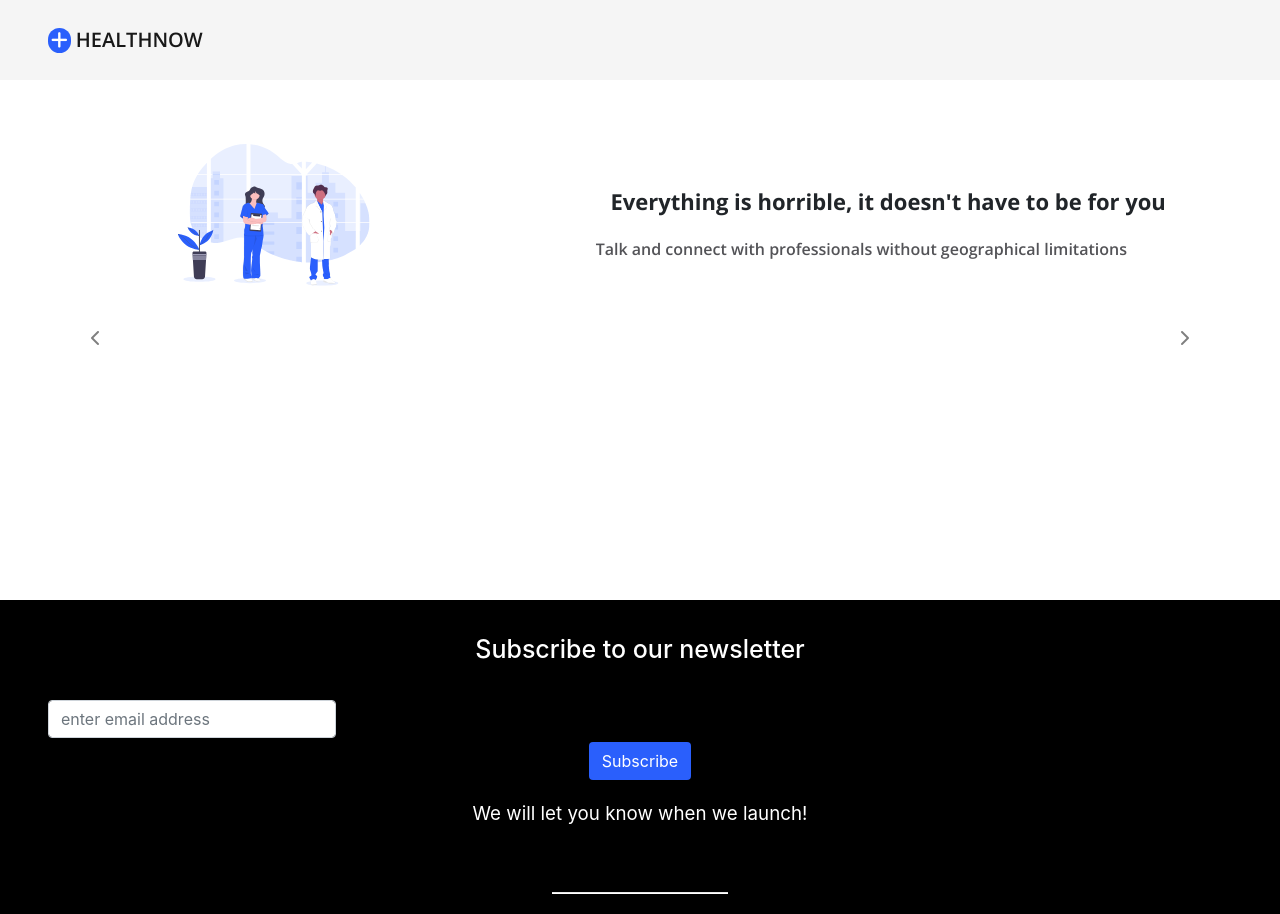
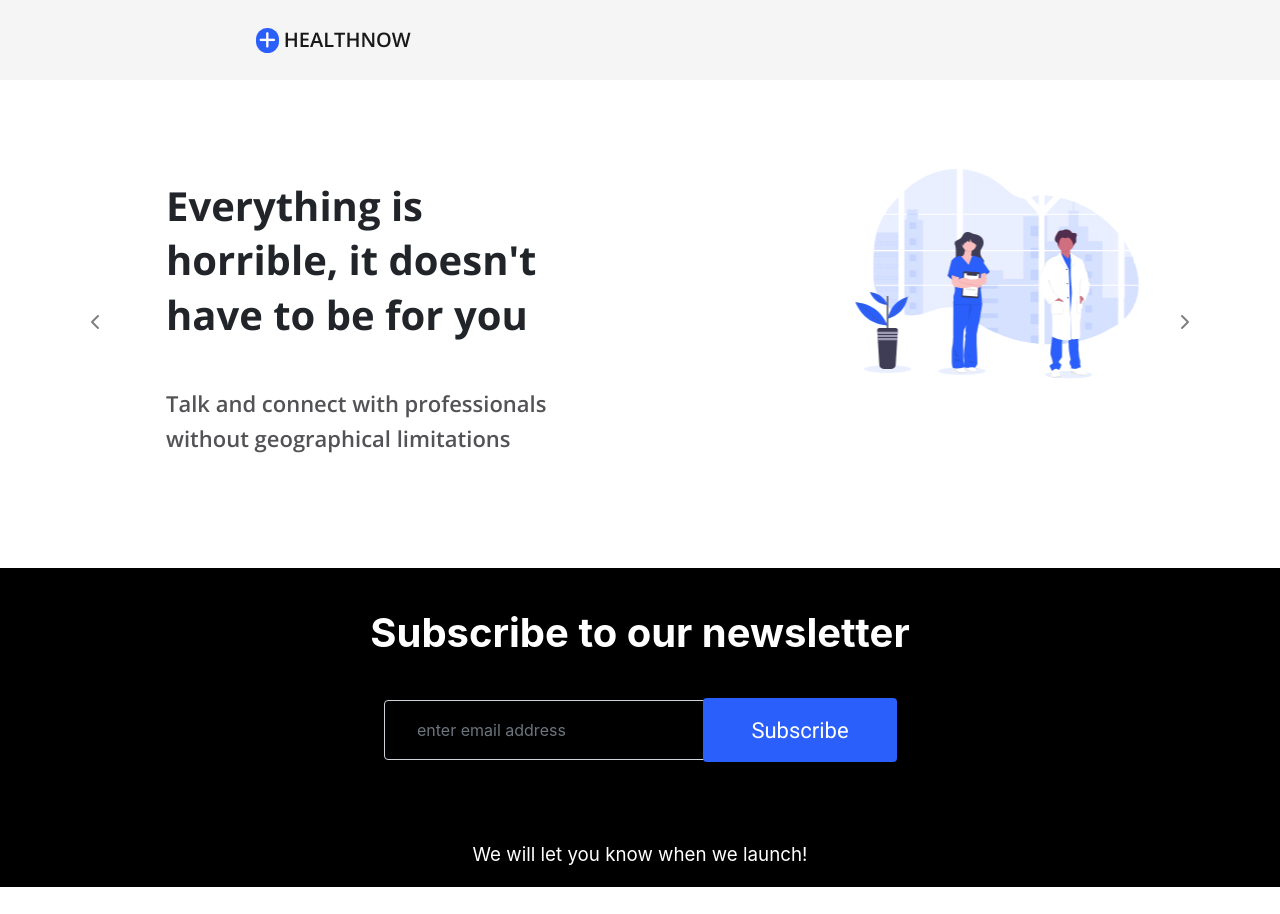
Before and after one commit to Team-Prime/landing-page, a Vue app: page / in a window 1280 px wide. After the commit the page ends 887 px from the top, so only its background shows below. Built offline with nearby package versions, Linux system fonts and the light colour scheme.

Commit message:
Night worker things

```diff
--- a/src/components/Navigation.vue
+++ b/src/components/Navigation.vue
@@ -31,4 +31,12 @@
         padding: 3px;
         font-size: 19px;
     }
+
+    /* Media query for Navigation */
+    @media screen and (min-width: 1025px) {
+         #navbar {
+
+            padding-left: 16rem;
+        }
+    }
 </style>
--- a/src/components/footer.vue
+++ b/src/components/footer.vue
@@ -35,13 +35,13 @@
         margin-bottom: 34.05px;
     }
     input[type="email"] {
-        margin-left: 3rem;
-        width: 18rem;
+        margin: 0 auto;
+        width: 22rem;
     }
     button {
         color: white;
         background: #2A5FFC;
-        margin: 4px 0;
+        margin: 4px auto;
     }
     p {
         color: #FFFFFF;
@@ -55,4 +55,100 @@
         width: 11rem;
         margin-top: 4rem;
     }
+
+    /* Footer 768px media query */
+    @media screen and (min-width: 768px) {
+        .footer {
+            height: 319px;
+            background: black;
+            padding-top: 3rem;
+            text-align: center;
+        }
+
+        h1 {
+            text-align: center;
+            font-size: 40px;
+            color: white;
+            line-height: 34.05px;
+            margin-bottom: 50px;
+            font-weight: 700;
+            font-style: normal;
+        }
+        input[type="email"] {
+            margin: 0 auto;
+            width: 32rem;
+            background: #000000;
+            color: white;
+            padding: 1.8em 2em;
+        }
+        button {
+            position:relative;
+            bottom: 3.9rem;
+            left: 10rem;
+            color: white;
+            background: #2A5FFC;
+            margin: 1px auto;
+            padding: .7em 2.2em;
+            font-family: 'Roboto', sans-serif;
+            font-size: 22px;
+            border: none;
+        }
+        p {
+            color: #FFFFFF;
+            /* margin-top: 1rem; */
+            font-size: 18.75px;
+        }
+        hr {
+            display: none;
+        }
+    }
+
+
+
+    /* Footer 768px media query */
+    @media screen and (min-width: 1025px) {
+        .footer {
+            height: 319px;
+            background: black;
+            padding-top: 3rem;
+            text-align: center;
+        }
+
+        h1 {
+            text-align: center;
+            font-size: 40px;
+            color: white;
+            line-height: 34.05px;
+            margin-bottom: 50px;
+            font-weight: 700;
+            font-style: normal;
+        }
+        input[type="email"] {
+            margin: 0 auto;
+            width: 32rem;
+            background: #000000;
+            color: white;
+            padding: 1.8em 2em;
+        }
+        button {
+            position:relative;
+            bottom: 3.9rem;
+            left: 10rem;
+            color: white;
+            background: #2A5FFC;
+            margin: 1px auto;
+            padding: .7em 2.2em;
+            font-family: 'Roboto', sans-serif;
+            font-size: 22px;
+            border: none;
+        }
+        p {
+            color: #FFFFFF;
+            /* margin-top: 1rem; */
+            font-size: 18.75px;
+        }
+        hr {
+            display: none;
+        }
+    }
 </style>
--- a/src/components/slider.vue
+++ b/src/components/slider.vue
@@ -13,7 +13,7 @@
                         <div class="col-sm-12 col-md-12 col-lg-6">
                             <img src="@/assets/svgs/First.svg" alt="First SVG Illustration" class="img-fluid">
                         </div>
-                        <div class="col-sm-12 col-md-12 col-lg-6">
+                        <div class="col-sm-12 col-md-12 col-lg-6" id="description">
                             <h1>Everything is horrible, it doesn't have to be for you</h1>
                             <p>Talk and connect with professionals without geographical limitations</p>
                         </div>
@@ -24,7 +24,7 @@
                         <div class="col-sm-12 col-md-12 col-lg-6">
                             <img src="@/assets/svgs/second.svg" alt="Second SVG Illustration" class="img-fluid">
                         </div>
-                        <div class="col-sm-12 col-md-12 col-lg-6">
+                        <div class="col-sm-12 col-md-12 col-lg-6" id="description">
                             <h1>Write, discuss and share your story</h1>
                             <p>Share your experience, network and meet new people</p>
                         </div>
@@ -35,7 +35,7 @@
                         <div class="col-sm-12 col-md-12 col-lg-6">
                             <img src="@/assets/svgs/third.svg" alt="Third SVG Illustration" class="img-fluid">
                         </div>
-                        <div class="col-sm-12 col-md-12 col-lg-6">
+                        <div class="col-sm-12 col-md-12 col-lg-6" id="description">
                             <h1>Event and Discussion Board</h1>
                             <p>Create events and discussion boards with friends and professionals</p>
                         </div>
@@ -46,7 +46,7 @@
                         <div class="col-sm-12 col-md-12 col-lg-6">
                             <img src="@/assets/svgs/fourth.svg" alt="First SVG Illustration" class="img-fluid">
                         </div>
-                        <div class="col-sm-12 col-md-12 col-lg-6">
+                        <div class="col-sm-12 col-md-12 col-lg-6" id="description">
                             <h1>Be the first to know</h1>
                             <p>Get updates about diseases outbreak and tips to protecting yourself and family</p>
                         </div>
@@ -58,7 +58,7 @@
                         <div class="col-sm-12 col-md-12 col-lg-6">
                             <img src="@/assets/svgs/fifth.svg" alt="First SVG Illustration" class="img-fluid">
                         </div>
-                        <div class="col-sm-12 col-md-12 col-lg-6">
+                        <div class="col-sm-12 col-md-12 col-lg-6" id="description">
                             <h1>Resource Library</h1>
                             <p>Looking for anything? Our resource library might be helpful</p>
                         </div>
@@ -67,8 +67,8 @@
                 <div class="carousel-item">
                     <div class="row">
                         <div class="col-sm-12 col-md-12 col-lg-12">
-                            <h1>Thank you for your time</h1>
-                            <p>Kindly subscribe for more details on our first version release</p>
+                            <h1 class="text-center">Thank you for your time</h1>
+                            <p class="text-center">Kindly subscribe for more details on our first version release</p>
                         </div>
                     </div>
                 </div>
@@ -122,4 +122,83 @@
         font-weight: 600;
         color: #535357;
     }
+
+
+    /* Media query for 768 */
+    @media screen and (min-width: 768px) {
+        img {
+            width: 322.49px;
+            height: 209.86px;
+            display: block;
+            margin-left: auto;
+            margin-right: auto;
+        }
+        #slider {
+            height: 61vh;
+            padding-top: 4rem;
+            padding-bottom: 4rem;
+            padding-right: 3rem;
+            padding-left: 4rem;
+        }
+        h1 {
+            font-size: 40px;
+            text-align: center;
+            line-height: 54.47px;
+            margin-top: 2em;
+            font-weight: 700;
+            margin-bottom: 1.1em;
+            font-family: 'Open Sans', sans-serif;
+        }
+        p {
+            margin-bottom: 4em;
+            font-size: 22px;
+            line-height: 29.96px;
+            font-family: 'Open Sans', sans-serif;
+            font-weight: 600;
+            color: #535357;
+            text-align: center;
+        }
+        #description {
+            padding: 0 5rem;
+        }
+    }
+
+    /* Media query for min-width 1025px */
+    @media screen and (min-width: 1025px) {
+        img {
+            width: 50rem;
+            display: block;
+            position: relative;
+            left: 44.65rem;
+            right: 7.5%;
+            /* padding-top:1rem; */
+            bottom: -25px;
+        }
+        #slider {
+            height: 61vh;
+        }
+        h1 {
+            font-size: 40px;
+            line-height: 54.47px;
+            font-weight: 700;
+            margin-bottom: 1.1em;
+            font-family: 'Open Sans', sans-serif;
+            text-align: left;
+        }
+        p {
+            text-align: left;
+            font-size: 22px;
+            line-height: 35px;
+            font-family: 'Open Sans', sans-serif;
+            font-weight: 600;
+            color: #535357;
+        }
+        #description {
+            position: absolute;
+            right: 44.65rem;
+            left: 7.5%;
+            /* top: 0; */
+            top: -45px;
+        }
+    }
 </style>
```
